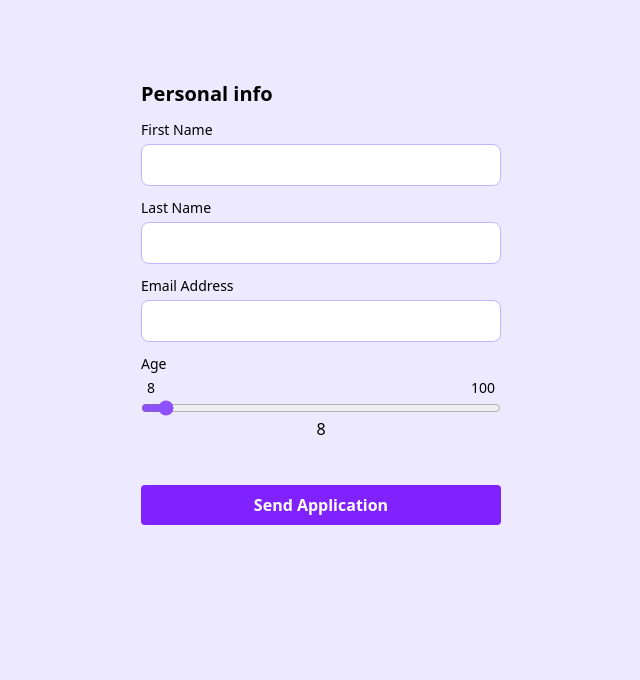
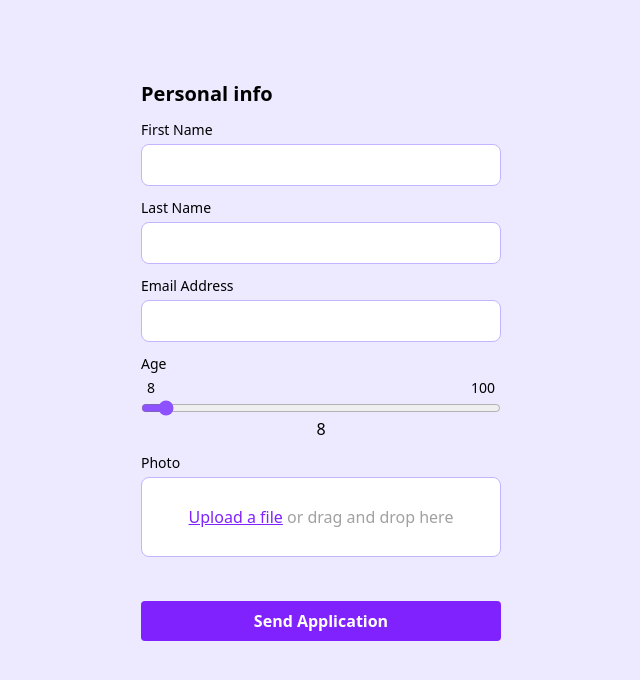
Before and after one commit to GreatLolz/zadanie-react-think1st, a React (Vite) app: page / in a window 1280 px wide. Shown: the top 680 px of the page, without its empty margins (319-959 px from the left). Built offline with nearby package versions, Linux system fonts and the light colour scheme.

Commit message:
add: file input component

```diff
--- /dev/null
+++ b/src/components/FileInput.tsx
@@ -0,0 +1,57 @@
+import { useRef, useState } from "react";
+import type { FileInputProps } from "../types/components";
+
+export default function FileInput({ label, onChange }: FileInputProps) {
+    const inputRef = useRef<HTMLInputElement>(null);
+    const [fileName, setFileName] = useState<string | null>(null)
+
+    const handleFileChange = (e: React.ChangeEvent<HTMLInputElement>) => {
+        const file = e.target.files?.[0] ?? null;
+        setFileName(file?.name ?? null)
+        onChange(file);
+    }
+
+    const handleDrop = (e: React.DragEvent<HTMLDivElement>) => {
+        e.preventDefault();
+        const file = e.dataTransfer.files?.[0] ?? null;
+        setFileName(file?.name ?? null)
+        onChange(file);
+    }
+
+    const handleRemove = () => {
+        setFileName(null);
+        onChange(null);
+    }
+
+    const handleInputClick = () => {
+        inputRef.current?.click();
+    }
+
+    return (
+        <div className="flex flex-col w-full gap-1">
+            <input className="hidden" type="file" onChange={(e) => {handleFileChange(e)}} ref={inputRef}/>
+            <label className="text-sm">{label}</label>
+            {!fileName ? (
+                <div className="flex justify-center items-center bg-white h-20 border-1 border-violet-300 rounded-lg z-50"
+                    onDrop={handleDrop}
+                    onDragOver={(e) => {e.preventDefault()}}
+                    onDragLeave={(e) => {e.preventDefault()}}
+                >
+                    <span className="text-neutral-400">
+                        <span className="underline text-violet-600 cursor-pointer" onClick={handleInputClick}>Upload a file</span> or drag and drop here
+                    </span>
+                </div>
+            ) : (
+                <div className="flex justify-center items-center bg-white h-20 border-1 border-violet-300 rounded-lg w-full gap-2">
+                    <span className="text-slate-900 font-semibold">
+                        {fileName}
+                    </span>
+                    <span className="w-5 hover:cursor-pointer" onClick={handleRemove}>
+                        <svg fill="#0f172a" viewBox="0 0 24 24" xmlns="http://www.w3.org/2000/svg"><g id="SVGRepo_bgCarrier" strokeWidth="0"></g><g id="SVGRepo_tracerCarrier" strokeLinecap="round" strokeLinejoin="round"></g><g id="SVGRepo_iconCarrier"><path fillRule="evenodd" d="M1 12C1 5.925 5.925 1 12 1s11 4.925 11 11-4.925 11-11 11S1 18.075 1 12zm8.036-4.024a.75.75 0 00-1.06 1.06L10.939 12l-2.963 2.963a.75.75 0 101.06 1.06L12 13.06l2.963 2.964a.75.75 0 001.061-1.06L13.061 12l2.963-2.964a.75.75 0 10-1.06-1.06L12 10.939 9.036 7.976z"></path></g></svg>
+                    </span>
+                </div>
+            )}
+
+        </div>
+    )
+}
--- a/src/components/WorkoutForm.tsx
+++ b/src/components/WorkoutForm.tsx
@@ -2,6 +2,7 @@ import { useState } from "react";
 import Input from "./Input";
 import { type WorkoutFormData } from "../types/types";
 import Slider from "./Slider";
+import FileInput from "./FileInput";
 
 export default function WorkoutForm() {
     const [formData, setFormData] = useState<WorkoutFormData>(
@@ -15,7 +16,7 @@ export default function WorkoutForm() {
         }
     )
 
-    const handleChange = (name: string, newValue: string | number | File | Date) => {
+    const handleChange = (name: string, newValue: string | number | File | Date | null) => {
         setFormData({ ...formData, [name]: newValue })
     }
 
@@ -30,6 +31,7 @@ export default function WorkoutForm() {
             <Input label="Last Name" value={formData.lastName} type="text" onChange={(newValue) => handleChange("lastName", newValue)} />
             <Input label="Email Address" value={formData.email} type="email" onChange={(newValue) => handleChange("email", newValue)} />
             <Slider label="Age" value={formData.age} min={8} max={100} step={1} onChange={(newValue) => handleChange("age", newValue)}></Slider>
+            <FileInput label="Photo" onChange={(newFile) => handleChange("photo", newFile)}></FileInput>
             <button className="bg-violet-600 text-white font-semibold p-2 rounded-sm mt-8 hover:cursor-pointer hover:bg-violet-700"
                 type="submit"
                 onClick={(e) => { e.preventDefault(); handleSubmit() }}
--- a/src/types/components.ts
+++ b/src/types/components.ts
@@ -13,3 +13,8 @@ export interface SliderProps {
     step: number;
     onChange: (value: number) => void;
 }
+
+export interface FileInputProps {
+    label: string;
+    onChange: (file: File | null) => void;
+}
```
